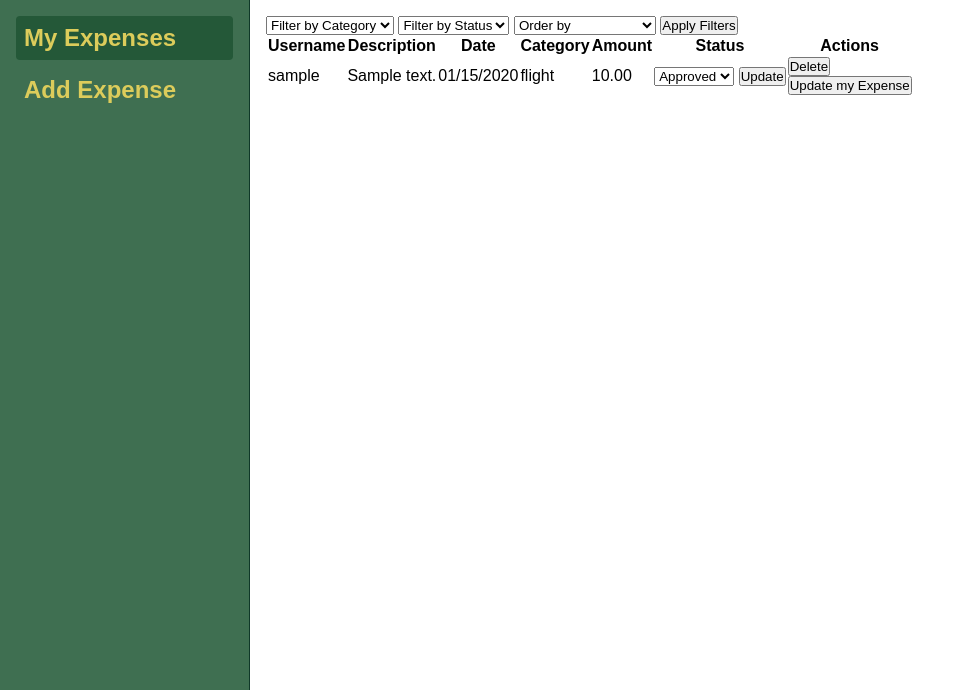
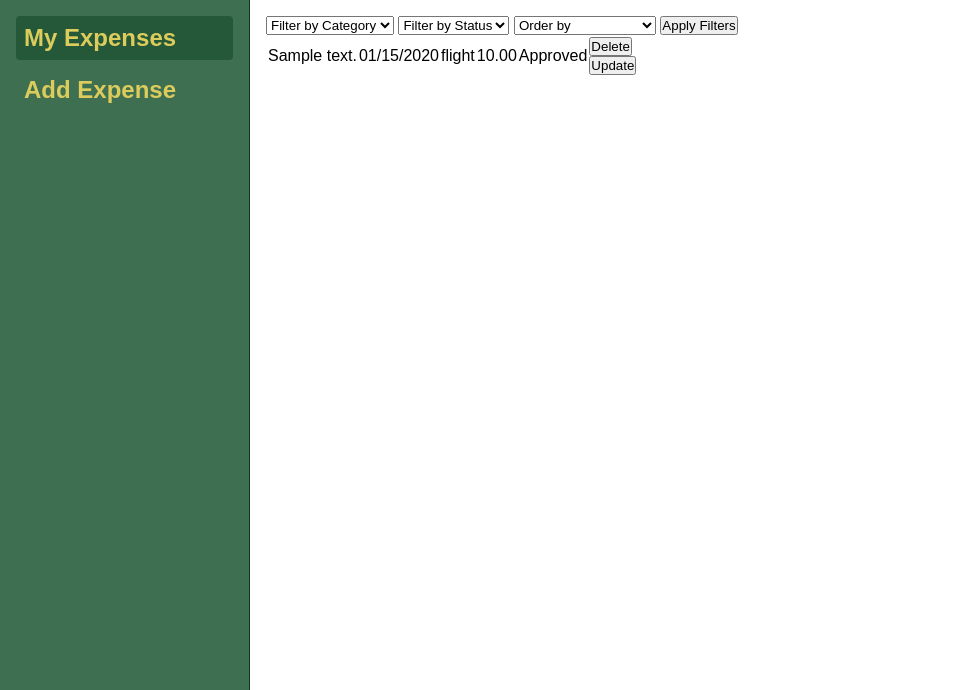
Before and after one commit to LenaPradoP/Breaking-Budget, a Django app: page /expenses/ in a window 1280 px wide. Shown: the part 110-800 px from the top of the page, without its empty margins (0-959 px from the left). Run offline with Django 5.2, Linux system fonts and the light colour scheme; a user stored in the database is signed in; tables that the repository leaves empty hold one stand-in row (values such as "Sample post").

Commit message:
Add conditional actions for admins

```diff
--- a/templates/expenses/list_expenses.html
+++ b/templates/expenses/list_expenses.html
@@ -26,21 +26,10 @@
   </form>
 
   <table>
-    <thead>
-      <tr>
-        <th>Username</th>
-        <th>Description</th>
-        <th>Date</th>
-        <th>Category</th>
-        <th>Amount</th>
-        <th>Status</th>
-        <th>Actions</th>
-      </tr>
-    </thead>
     <tbody>
       {% for expense in expenses %}
         <tr>
-          {% if user.is_superuser or user.role == 'admin' %}
+          {% if user.role == 'admin' %}
             <td>{{ expense.user.username }}</td>
           {% endif %}
           <td>{{ expense.description }}</td>
@@ -48,18 +37,7 @@
           <td>{{ expense.category }}</td>
           <td>{{ expense.amount }}</td>
           <td>
-            {% if user.is_superuser %}
-              <form method="post" action="{% url 'expenses:update_expense_status' expense.pk %}">
-                {% csrf_token %}
-                <select name="status">
-                  <option value="pending"{% if expense.status == 'pending' %} selected{% endif %}>Pending</option>
-                  <option value="approved"{% if expense.status == 'approved' %} selected{% endif %}>Approved</option>
-                  <option value="rejected"{% if expense.status == 'rejected' %} selected{% endif %}>Rejected</option>
-                </select>
-                <button type="submit">Update</button>
-              </form>
-
-            {% elif user.role == 'admin' and expense.status == 'pending' %}
+            {% if user.role == 'admin' and expense.status == 'pending' %}
               <form method="post" action="{% url 'expenses:update_expense_status' expense.pk %}">
                 {% csrf_token %}
                 <select name="status">
@@ -69,11 +47,11 @@
                 </select>
                 <button type="submit">Update</button>
               </form>
-
             {% else %}
               {{ expense.get_status_display }}
             {% endif %}
           </td>
+          {% if user.role == 'traveler' or expense.user == user %}
           <td>
             <form method="post" action="{% url 'expenses:delete_expense' expense.pk %}">
               {% csrf_token %}
@@ -81,9 +59,10 @@
                </p>
               </form>
               <a href="{% url 'expenses:edit_expense' expense.pk %}">
-              <button type="button" >Update my Expense</button>
+              <button type="button" >Update</button>
               </a>
               </td>
+          {% endif %}
         </tr>
          {% empty %}
         <tr>
```
